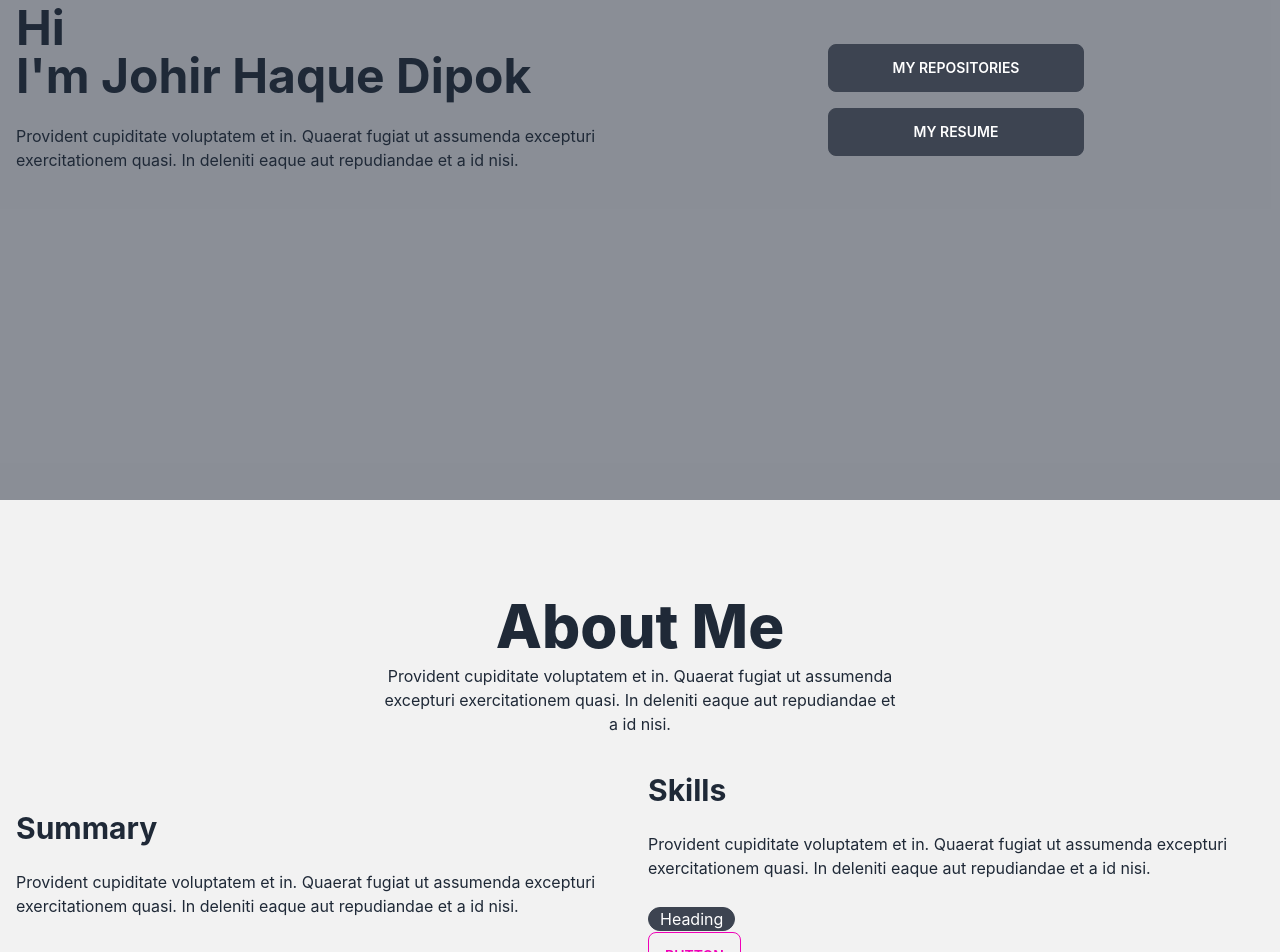
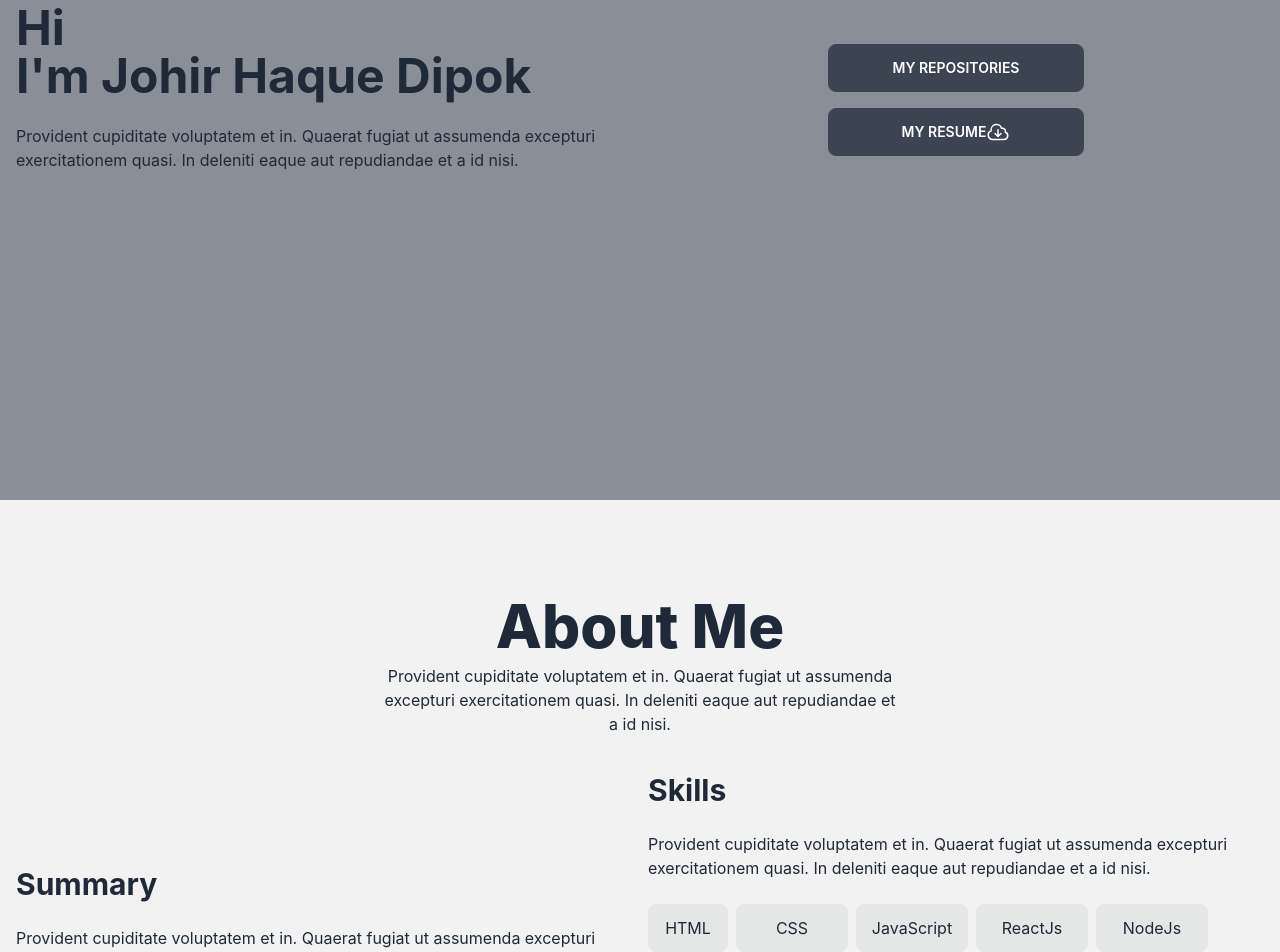
Before and after one commit to jhrhq/vite-react-apps, a React (Create React App) app: page / in a window 1280 px wide. Shown: the part 300-1252 px from the top of the page. Built offline with nearby package versions, Linux system fonts and the light colour scheme.

Commit message:
skills styling

```diff
--- a/src/components/Aboutme.js
+++ b/src/components/Aboutme.js
@@ -31,6 +31,26 @@ const Aboutme = () => {
                   assumenda excepturi exercitationem quasi. In deleniti eaque
                   aut repudiandae et a id nisi.
                 </p>
+                <div className="">
+                  <div className="inline-flex shrink-0 items-center justify-center  text-center p-2 rounded-lg bg-base-300 h-12 w-20 mb-2 mr-2">
+                    HTML
+                  </div>
+                  <div className="inline-flex shrink-0 items-center justify-center  text-center p-2 rounded-lg bg-base-300 h-12 w-28 mb-2 mr-2">
+                    CSS
+                  </div>
+                  <div className="inline-flex shrink-0 items-center justify-center  text-center p-2 rounded-lg bg-base-300 h-12 w-28 mb-2 mr-2">
+                    JavaScript
+                  </div>
+                  <div className="inline-flex shrink-0 items-center justify-center  text-center p-2 rounded-lg bg-base-300 h-12 w-28 mb-2 mr-2">
+                    ReactJs
+                  </div>
+                  <div className="inline-flex shrink-0 items-center justify-center  text-center p-2 rounded-lg bg-base-300 h-12 w-28 mb-2 mr-2">
+                    NodeJs
+                  </div>
+                  <div className="inline-flex shrink-0 items-center justify-center  text-center p-2 rounded-lg bg-base-300 h-12 w-28 mb-2 mr-2">
+                    MongoDB
+                  </div>
+                </div>
                 <h2 className="text-xl">
                   <span className="badge badge-lg"> Heading</span>
                 </h2>
--- a/src/components/Header.js
+++ b/src/components/Header.js
@@ -3,10 +3,11 @@ import React from "react";
 const Header = () => {
   return (
     <div
-      className="hero min-h-screen"
+      className="hero min-h-screen text-base-content mx-auto  max-w-md md:max-w-full"
       //   style={{ backgroundImage: `url("https://placeimg.com/1000/800/arch")` }}
     >
       <div className="hero-overlay bg-opacity-60"></div>
+      <div className="hero-content px-4 text-center md:px-0">
         <div className="hero-content flex-col lg:flex-row lg:justify-between lg:flex-1">
           <div className="text-left w-full">
             <h1 className="text-5xl font-bold">
@@ -16,13 +17,32 @@ const Header = () => {
             </h1>
             <p className="py-6">
               Provident cupiditate voluptatem et in. Quaerat fugiat ut assumenda
-            excepturi exercitationem quasi. In deleniti eaque aut repudiandae et
-            a id nisi.
+              excepturi exercitationem quasi. In deleniti eaque aut repudiandae
+              et a id nisi.
             </p>
           </div>
           <div className="w-full flex items-center justify-center flex-col">
-          <button className="btn btn-wide mb-2 lg:mb-4">My Repositories</button>
-          <button className="btn btn-wide">My Resume</button>
+            <button className="btn btn-wide mb-2 lg:mb-4">
+              My Repositories
+            </button>
+            <button className="btn btn-wide">
+              My Resume
+              <svg
+                xmlns="http://www.w3.org/2000/svg"
+                fill="none"
+                viewBox="0 0 24 24"
+                strokeWidth={1.5}
+                stroke="currentColor"
+                className="w-6 h-6"
+              >
+                <path
+                  strokeLinecap="round"
+                  strokeLinejoin="round"
+                  d="M12 9.75v6.75m0 0l-3-3m3 3l3-3m-8.25 6a4.5 4.5 0 01-1.41-8.775 5.25 5.25 0 0110.233-2.33 3 3 0 013.758 3.848A3.752 3.752 0 0118 19.5H6.75z"
+                />
+              </svg>
+            </button>
+          </div>
         </div>
       </div>
     </div>
```
Lines whose indentation alone changed are shown as unchanged.
